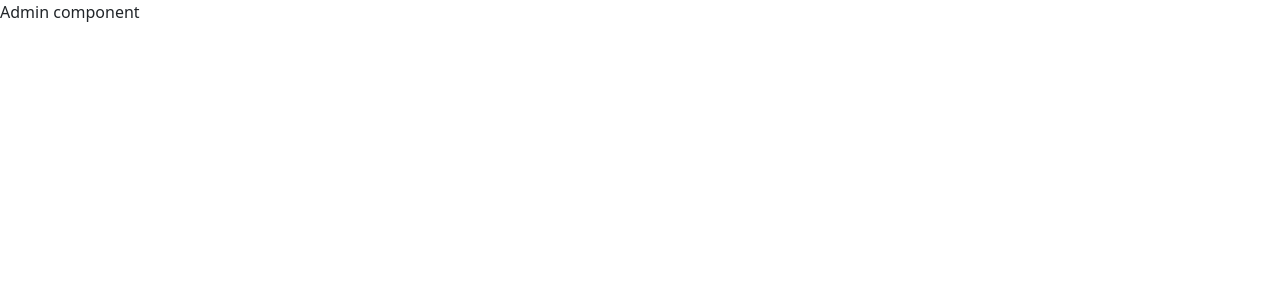
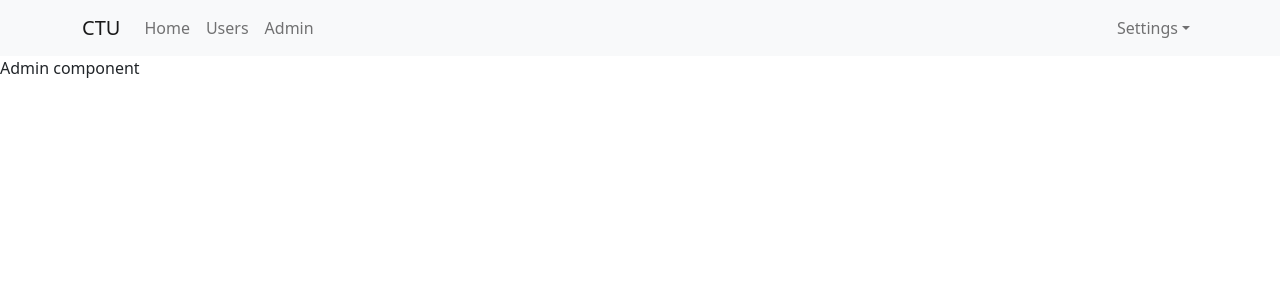
Before and after one commit to TieuCuu/reactjs-hoidanit, a React (Create React App) app: page /admin in a window 1280 px wide. Shown: the top 300 px of the page. Built offline with nearby package versions, Linux system fonts and the light colour scheme.

Commit message:
nested route v6

```diff
--- a/src/App.js
+++ b/src/App.js
@@ -1,7 +1,7 @@
 import './App.scss';
 import Header from './components/Header/Header';
 import React from 'react';
-import { Link } from "react-router-dom";
+import { Outlet, Link } from "react-router-dom";
 //cách viết class component
 // class App extends React.Component {
 // 	render() {
@@ -21,16 +21,21 @@ const App = () => {
 
 	return (
 		<div className="app-container">
-			<Header />
-			<div>test link</div>
-			<div>
-				<button>
-					<Link to="/users">go to user page</Link>
-				</button>
-				<button>
-					<Link to="/admin">go to admin page</Link>
-				</button>
+			<div className='header-container'>
+				<Header />
+
 			</div>
+
+			<div className='main-container'>
+				<div className='sidenav-container'>
+
+				</div>
+
+				<div className='app-content'>
+					<Outlet />
+				</div>
+			</div>
+
 		</div>
 
 	);
--- a/src/components/Header/Header.js
+++ b/src/components/Header/Header.js
@@ -8,7 +8,7 @@ const Header = () => {
     return (
         <Navbar bg="light" expand="lg">
             <Container>
-                <Navbar.Brand href="/">CTU</Navbar.Brand>
+                <Link to="/" className='navbar-brand nav-link'>CTU</Link>
                 <Navbar.Toggle aria-controls="basic-navbar-nav" />
                 <Navbar.Collapse id="basic-navbar-nav">
                     <Nav className="me-auto">
--- a/src/index.js
+++ b/src/index.js
@@ -13,8 +13,8 @@ const router = createBrowserRouter([
     {
         path: "/",
         element: <App />,
-    },
-    {
+        children: [
+            {   //vẫn giữ nguyên header
                 path: "/users", //đường link dẫn tới element, phải trùng với Link to bên App.js
                 element: <User />,
             },
@@ -22,6 +22,9 @@ const router = createBrowserRouter([
                 path: "/admin",
                 element: <Admin />,
             },
+        ],
+    },
+
 ]);
 
 
```
Lines whose indentation alone changed are shown as unchanged.
